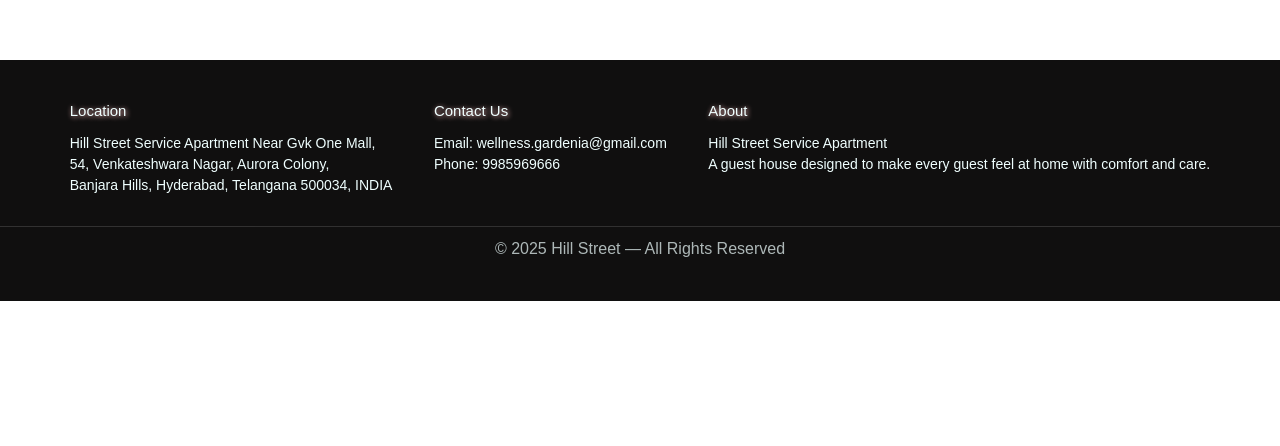
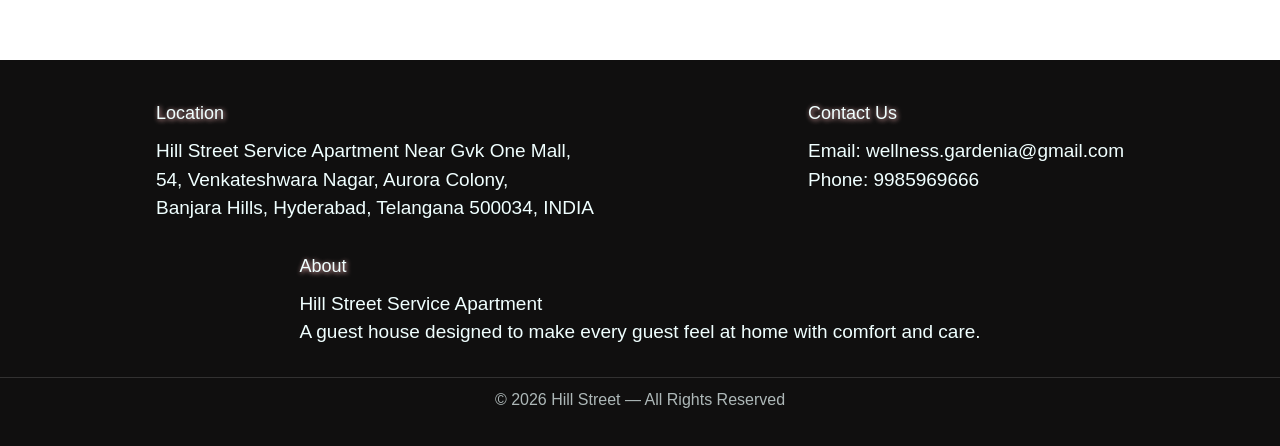
Before and after one commit to Saniahyd1/guesthouse, a Next.js app: page / in a window 1280 px wide. Shown: the part 2157-2603 px from the top of the page. Before the commit the page ends 2458 px from the top, so only its background shows below. Built offline with nearby package versions, Linux system fonts and the light colour scheme; grey boxes are pictures that could not be loaded.

Commit message:
Fix Prisma setup and reserve API

```diff
--- a/src/Components/footer.css
+++ b/src/Components/footer.css
@@ -15,16 +15,15 @@ footer {
 }
 
 .footer-section h3 {
-  font-size: 15px;
+  font-size: 18px;
   font-weight: 500;
   margin-bottom: 10px;
   text-shadow: 1px 1px 5px #ffbebe;
 }
 
 .footer-section p {
-  font-size: 14px;
-  font-weight: 10;
-
+  font-size: 19px;
+  font-weight: 300;
   line-height: 1.5;
 }
 
--- a/src/Components/footer.tsx
+++ b/src/Components/footer.tsx
@@ -35,7 +35,7 @@ export default function Footer() {
 
         </div>
 
-        <p className="footer-bottom">© 2025 Hill Street — All Rights Reserved</p>
+        <p className="footer-bottom">© 2026 Hill Street — All Rights Reserved</p>
       </div>
     </footer>
   );
```
